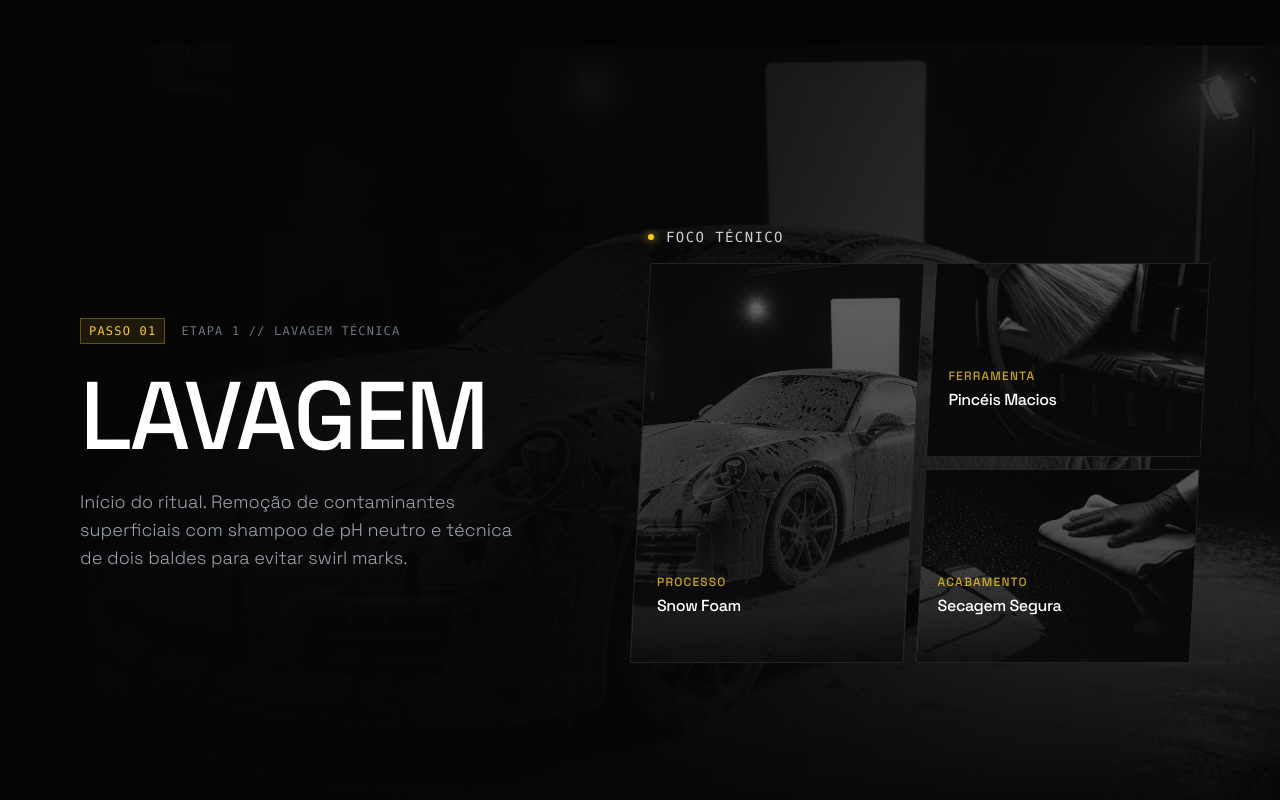
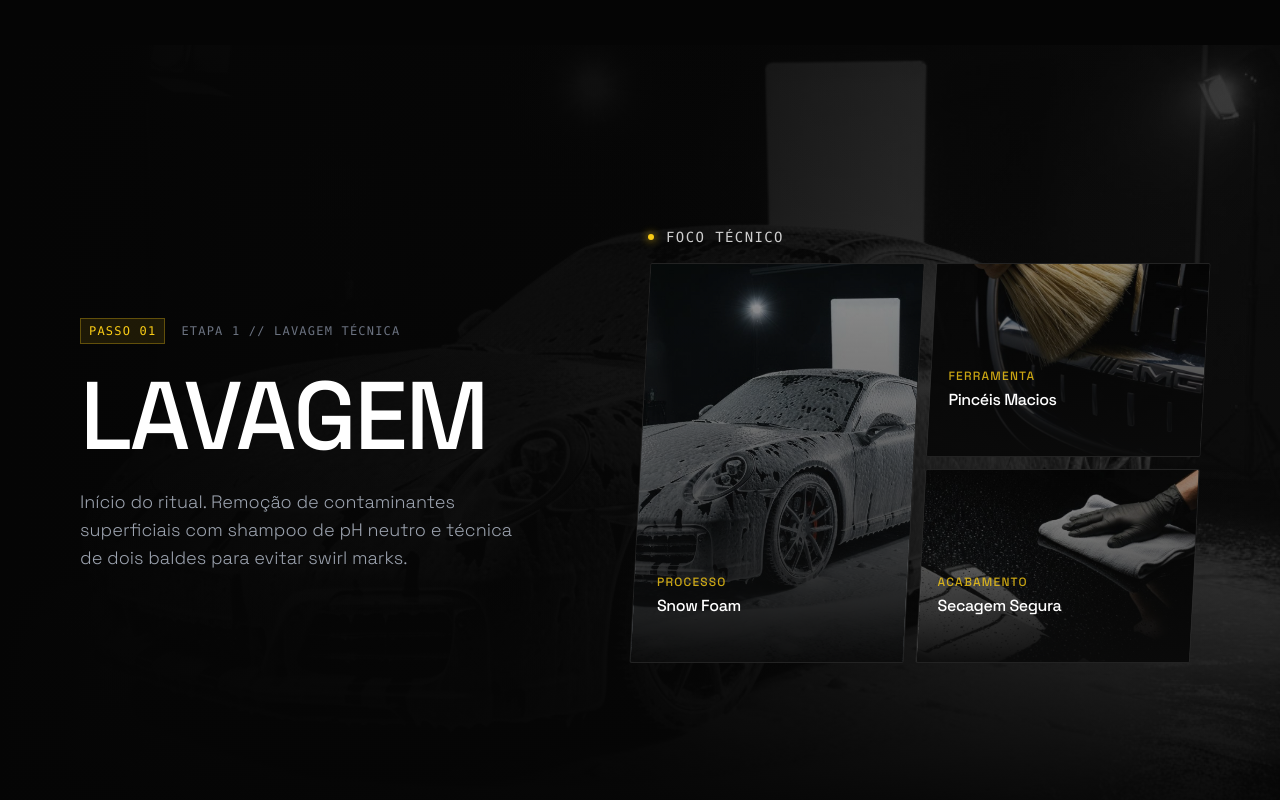
Before and after one commit to gabrieloevangelista/autodet, a Next.js app: page / in a window 1280 px wide. Shown: the part 2296-3096 px from the top of the page. Built offline with nearby package versions, Linux system fonts and the light colour scheme.

Commit message:
feat: add Journal and CardImage components with GSAP horizontal scroll animations

```diff
--- a/src/app/globals.css
+++ b/src/app/globals.css
@@ -34,3 +34,29 @@
 .animate-shimmer {
   animation: shimmer 1.8s infinite linear;
 }
+
+/* Minimalist Scrollbar */
+::-webkit-scrollbar {
+  width: 5px;
+  height: 5px;
+}
+
+::-webkit-scrollbar-track {
+  background: #050505;
+}
+
+::-webkit-scrollbar-thumb {
+  background: #262626;
+  border-radius: 9999px;
+  transition: background-color 0.2s ease;
+}
+
+::-webkit-scrollbar-thumb:hover {
+  background: #FACC15;
+}
+
+/* Firefox */
+* {
+  scrollbar-width: thin;
+  scrollbar-color: #262626 #050505;
+}
--- a/src/components/CardImage.tsx
+++ b/src/components/CardImage.tsx
@@ -1,6 +1,6 @@
 "use client";
 
-import { useState } from "react";
+import { useState, useEffect, useRef } from "react";
 import { Icon } from "@iconify/react";
 
 interface CardImageProps {
@@ -22,30 +22,37 @@ export default function CardImage({
 }: CardImageProps) {
   const [isLoaded, setIsLoaded] = useState(false);
   const [hasError, setHasError] = useState(false);
+  const imgRef = useRef<HTMLImageElement>(null);
+
+  useEffect(() => {
+    setIsLoaded(false);
+    setHasError(false);
+
+    if (imgRef.current && imgRef.current.complete) {
+      if (imgRef.current.naturalWidth > 0) {
+        setIsLoaded(true);
+      }
+    }
+  }, [src]);
 
   return (
     <div className={`relative w-full h-full overflow-hidden bg-[#0a0a0a] ${containerClassName}`}>
       {/* Skeleton Loading State */}
       {!isLoaded && !hasError && (
-        <div className="absolute inset-0 z-10 flex flex-col items-center justify-center bg-[#0d0d0d] overflow-hidden">
+        <div className="absolute inset-0 z-10 flex flex-col items-center justify-center bg-[#0d0d0d] overflow-hidden pointer-events-none">
           {/* Shimmer line */}
           <div className="absolute inset-0 -translate-x-full animate-shimmer bg-gradient-to-r from-transparent via-[#FACC15]/10 to-transparent pointer-events-none" />
 
-          {/* Subtle pulse icon/badge */}
+          {/* Subtle pulse icon */}
           <div className="flex flex-col items-center gap-2 relative z-10 opacity-60">
             <div className="w-8 h-8 rounded-full border border-[#FACC15]/30 flex items-center justify-center bg-[#FACC15]/5 animate-pulse shadow-[0_0_12px_rgba(250,204,21,0.15)]">
               <Icon icon="solar:sparkler-linear" className="w-4 h-4 text-[#FACC15]" />
             </div>
-            {title && (
-              <span className="text-[9px] font-mono tracking-widest uppercase text-gray-500">
-                Carregando
-              </span>
-            )}
           </div>
         </div>
       )}
 
-      {/* Fallback View if Image fails */}
+      {/* Fallback View if Image really fails */}
       {hasError ? (
         <div className="absolute inset-0 flex flex-col items-center justify-center p-4 text-center bg-gradient-to-br from-[#141414] via-[#0b0b0b] to-[#050505] border border-white/5">
           <div className="w-10 h-10 rounded-full border border-[#FACC15]/40 flex items-center justify-center mb-2 bg-[#FACC15]/10 shadow-[0_0_15px_rgba(250,204,21,0.2)]">
@@ -67,12 +74,13 @@ export default function CardImage({
         /* The Actual Image */
         /* eslint-disable-next-line @next/next/no-img-element */
         <img
+          ref={imgRef}
           src={src}
           alt={alt}
           onLoad={() => setIsLoaded(true)}
           onError={() => setHasError(true)}
-          className={`w-full h-full object-cover transition-all duration-700 ${
-            isLoaded ? "opacity-100" : "opacity-0"
+          className={`w-full h-full object-cover transition-opacity duration-700 ${
+            isLoaded ? "" : "opacity-0"
           } ${className}`}
         />
       )}
--- a/src/components/Journal.tsx
+++ b/src/components/Journal.tsx
@@ -212,14 +212,14 @@ export default function Journal() {
                       <div className="absolute inset-[-10%] skew-x-3 scale-[1.15] group-hover/card:scale-[1.2] transition-transform duration-700 ease-out">
                         <CardImage
                           src={tech.image}
-                          className="opacity-40 mix-blend-luminosity group-hover/card:opacity-70 group-hover/card:mix-blend-normal"
+                          className="opacity-60 group-hover/card:opacity-95 transition-all duration-700"
                           alt={tech.title}
                           title={tech.title}
                           category={tech.label}
                         />
                       </div>
-                      <div className="absolute inset-0 bg-gradient-to-t from-[#0A0A0A]/90 via-[#0A0A0A]/40 to-transparent"></div>
-                      <div className="relative z-10 p-3 md:p-4 flex flex-col h-full justify-end skew-x-3">
+                      <div className="absolute inset-0 bg-gradient-to-t from-[#0A0A0A]/95 via-[#0A0A0A]/40 to-transparent"></div>
+                      <div className="relative z-10 p-3 md:p-4 flex flex-col h-full justify-end skew-x-3 pointer-events-none">
                         <span className="text-[10px] md:text-xs uppercase tracking-widest text-[#FACC15] font-medium mb-1 transform translate-y-2 opacity-80 group-hover/card:translate-y-0 group-hover/card:opacity-100 transition-all duration-300">
                           {tech.label}
                         </span>
```
